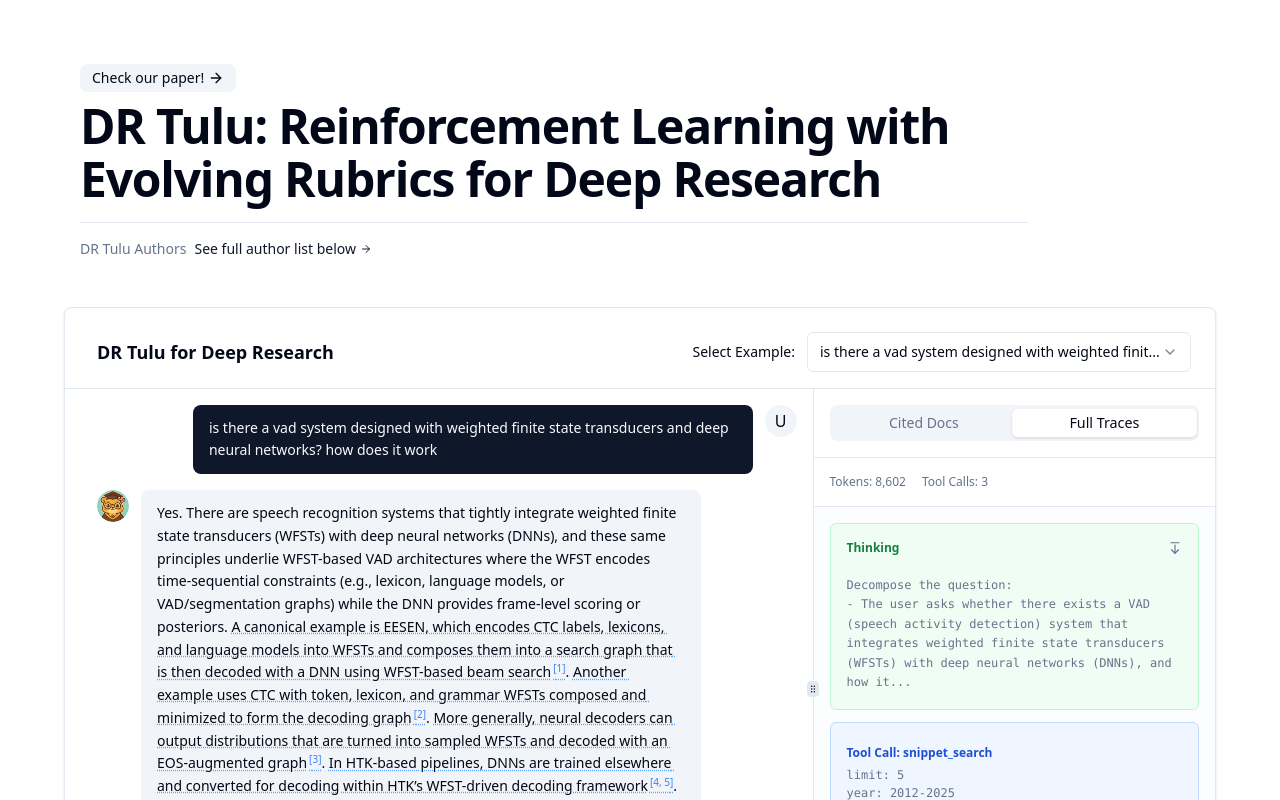
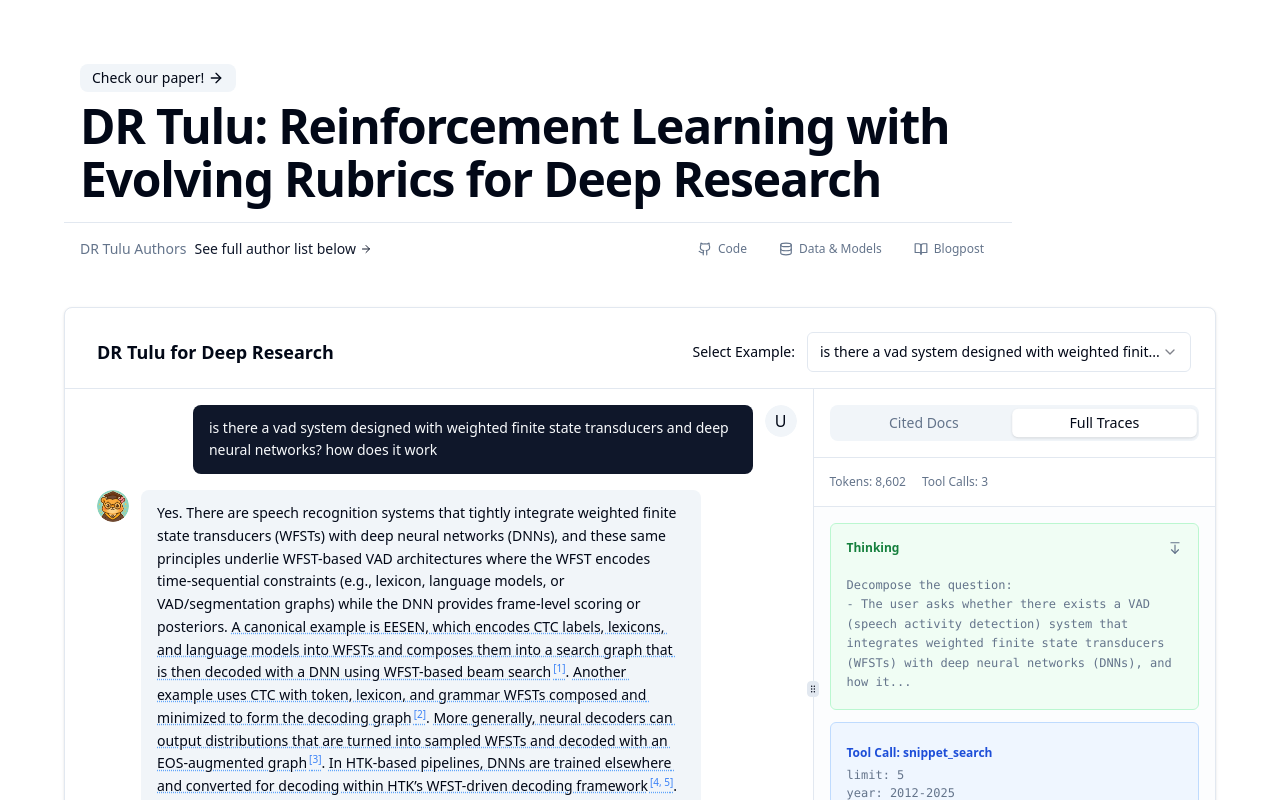
Before and after one commit to dr-tulu/dr-tulu.github.io, a Next.js app: page / in a window 1280 px wide. Shown: the top 800 px of the page. Built offline with nearby package versions, Linux system fonts and the light colour scheme.

Commit message:
Add urls

```diff
--- a/src/app/page.tsx
+++ b/src/app/page.tsx
@@ -13,6 +13,9 @@
   ArrowDownFromLine,
   ArrowUpFromLine,
   Expand,
+  Github,
+  BookOpen,
+  Database,
 } from "lucide-react";
 import { Button, buttonVariants } from "@/components/ui/button";
 import { Separator } from "@/components/ui/separator";
@@ -110,7 +113,10 @@
     {/* <PageHeaderDescription>
       An advanced AI assistant for long-form deep research with adaptive evaluation rubrics.
     </PageHeaderDescription> */}
+    <div className="w-full -mx-4">
       <Separator className="mb-0.25 mt-2" />
+    </div>
+    <div className="flex items-center justify-between gap-4 w-full -mx-4 px-4">
       <div className="flex items-center gap-2">
         <span className="text-sm text-muted-foreground">DR Tulu Authors</span>
         <Button
@@ -121,6 +127,45 @@
           See full author list below
           <ArrowRightIcon className="h-3 w-3" />
         </Button>
+      </div>
+      <div className="flex items-center gap-2">
+        <Link
+          href="https://github.com/rlresearch/dr-tulu"
+          target="_blank"
+          rel="noopener noreferrer"
+          className={cn(
+            buttonVariants({ variant: "ghost", size: "sm" }),
+            "gap-1.5 text-muted-foreground hover:text-foreground"
+          )}
+        >
+          <Github className="h-3.5 w-3.5" />
+          Code
+        </Link>
+        <Link
+          href="https://huggingface.co/collections/rl-research/dr-tulu"
+          target="_blank"
+          rel="noopener noreferrer"
+          className={cn(
+            buttonVariants({ variant: "ghost", size: "sm" }),
+            "gap-1.5 text-muted-foreground hover:text-foreground"
+          )}
+        >
+          <Database className="h-3.5 w-3.5" />
+          Data & Models
+        </Link>
+        <Link
+          href="https://allenai.org/blog/dr-tulu"
+          target="_blank"
+          rel="noopener noreferrer"
+          className={cn(
+            buttonVariants({ variant: "ghost", size: "sm" }),
+            "gap-1.5 text-muted-foreground hover:text-foreground"
+          )}
+        >
+          <BookOpen className="h-3.5 w-3.5" />
+          Blogpost
+        </Link>
+      </div>
     </div>
   </PageHeader>
 );
```
Lines whose indentation alone changed are shown as unchanged.
